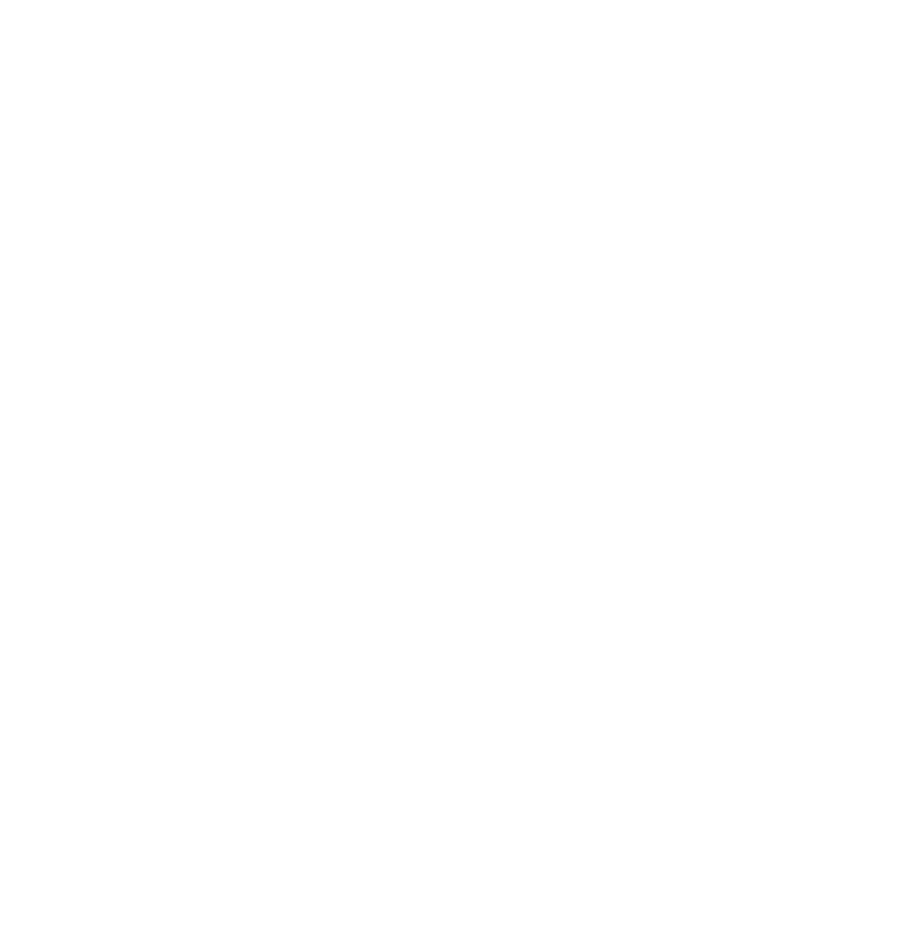
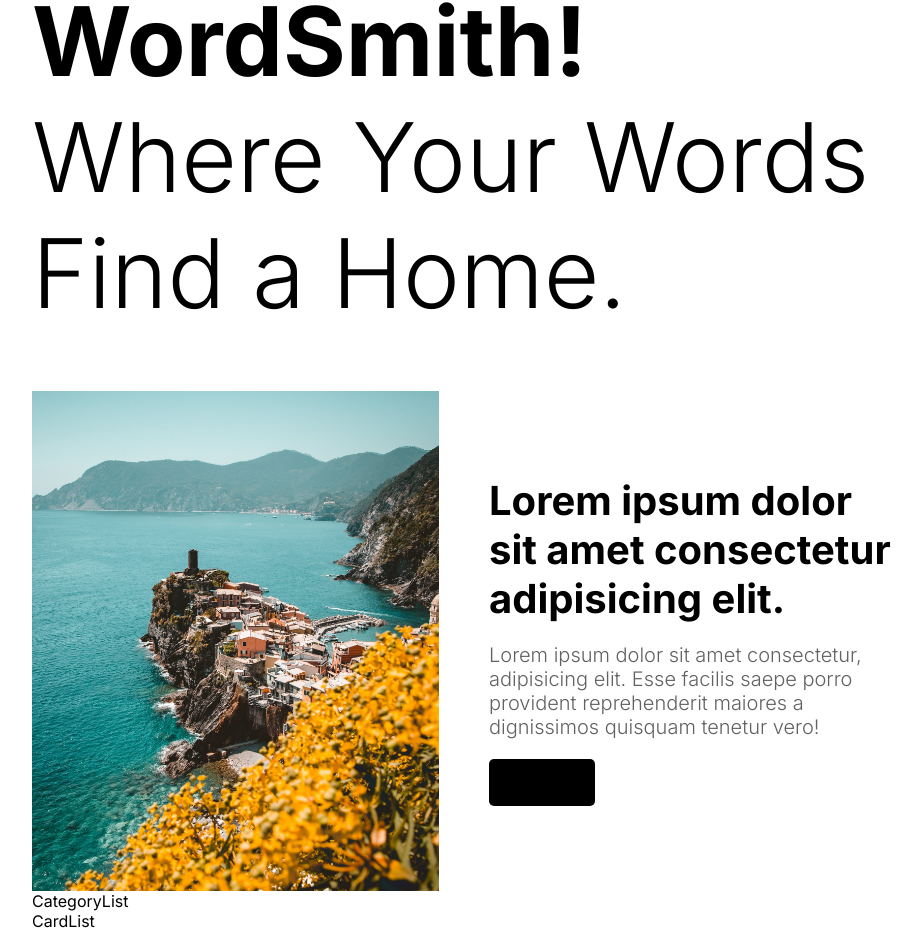
Before and after one commit to asha-saini06/blog-app, a Next.js app: page / in a window 1280 px wide. Shown: the part 263-1196 px from the top of the page, without its empty margins (176-1098 px from the left). Before the commit the page ends 800 px from the top, so only its background shows below. Built offline with nearby package versions, Linux system fonts and the light colour scheme.

Commit message:
Featured Post Design

```diff
--- a/src/components/featured/Featured.jsx
+++ b/src/components/featured/Featured.jsx
@@ -1,8 +1,32 @@
 import React from "react";
 import styles from "./featured.module.css";
+import Image from "next/image";
 
 const Featured = () => {
-  return <div className={styles.container}>Featured</div>;
+  return (
+    <div className={styles.container}>
+      <h1 className={styles.title}>
+        <b> Welcome to WordSmith! </b> Where Your Words
+        Find a Home.
+      </h1>
+      <div className={styles.post}>
+        <div className={styles.imgContainer}>
+          <Image src="/p1.jpeg" className={styles.image} alt="image" fill />
+        </div>
+        <div className={styles.textContainer}>
+          <h1 className={styles.postTitle}>
+            Lorem ipsum dolor sit amet consectetur adipisicing elit.
+          </h1>
+          <p className={styles.postDesc}>
+            Lorem ipsum dolor sit amet consectetur, adipisicing elit. Esse
+            facilis saepe porro provident reprehenderit maiores a dignissimos
+            quisquam tenetur vero!
+          </p>
+          <button className={styles.button}>Read More</button>
+        </div>
+      </div>
+    </div>
+  );
 };
 
 export default Featured;
--- a/src/components/featured/featured.module.css
+++ b/src/components/featured/featured.module.css
@@ -1 +1,52 @@
-.container {}
+.container {
+    margin-top: 30px;
+}
+
+.title {
+    font-size: 96px;
+    font-weight: 300;
+}
+
+.post {
+    margin-top: 60px;
+    display: flex;
+    align-items: center;
+    gap: 50px;
+}
+
+.imgContainer {
+    flex: 1;
+    height: 500px;
+    position: relative;
+}
+
+.image {
+    object-fit: cover;
+
+}
+
+.textContainer {
+    flex: 1;
+    display: flex;
+    flex-direction: column;
+    gap: 20px;
+}
+
+.postTitle {
+    font-size: 40px;
+}
+
+.postDesc {
+    font-size: 20px;
+    font-weight: 300;
+    color: var(--softTextColor);
+}
+
+.button {
+    padding: 16px 20px;
+    border: none;
+    background-color: var(--textColor);
+    border-radius: 5px;
+    width: max-content;
+    cursor: pointer;
+}
```
